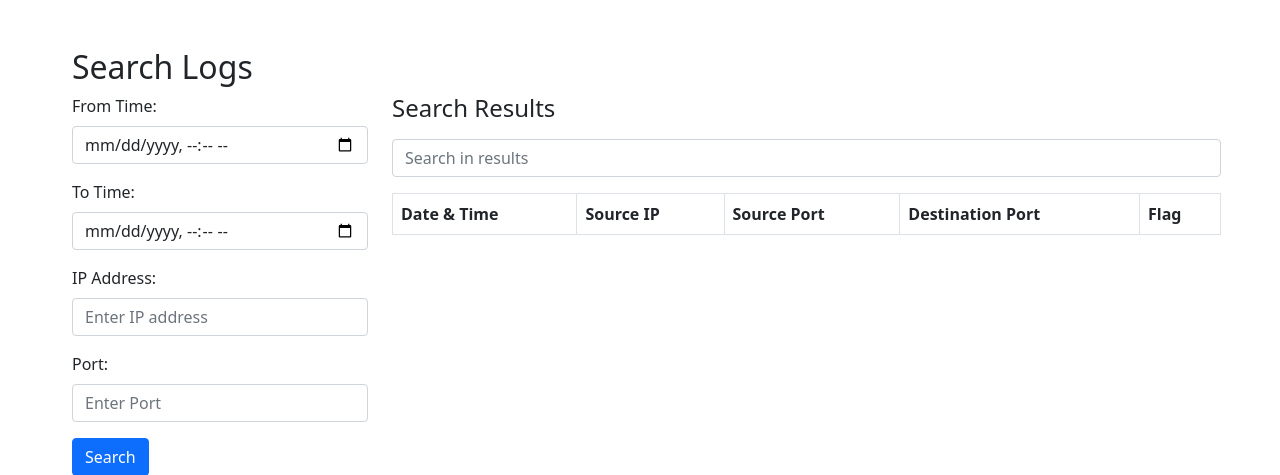
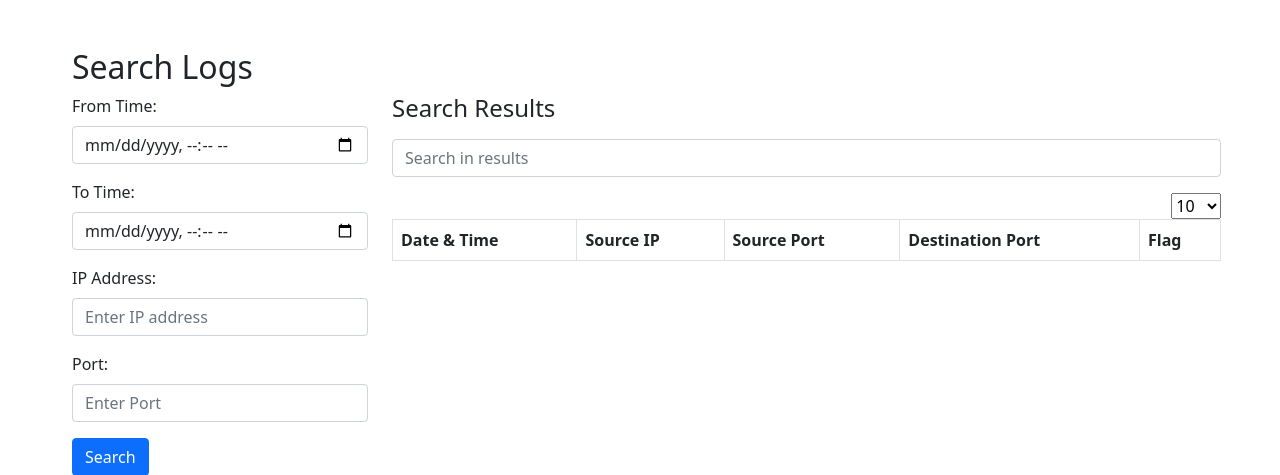
Before and after one commit to mirzaarqam/py_detect, a Flask app: template processed/templates/search.html in a window 1280 px wide; the page is wider, and only the part inside the window is pictured. Shown: the top 475 px of that part. Run offline with Flask 3, Linux system fonts and the light colour scheme; the template is opened without the code that fills it, so the values that code supplies are empty; some libraries are stand-ins or nearby versions.

Commit message:
Added paginantion and limit no of rows

```diff
--- a/processed/templates/search.html
+++ b/processed/templates/search.html
@@ -101,6 +101,12 @@
             <div class="col-md-8">
                 <h4 class="mb-3">Search Results</h4>
                 <input type="text" id="searchInput" class="form-control mb-3" placeholder="Search in results">
+                <select id="per_page" onchange="update_table_row()" style="    float: right;">
+                    <option value="10">10</option>
+                     <option value="25">25</option>
+                     <option value="100">100</option>
+                     <option value="500">500</option>
+                    </select>
                 <table class="table table-bordered">
                     <thead>
                         <tr>
@@ -143,14 +149,15 @@
 
 
  <script>
-        document.addEventListener('DOMContentLoaded', function() {
-            const rowsPerPage = 10;
+     const rowsPerPage = 10;
             let currentPage = 1;
-            const tableBody = document.getElementById('tableBody');
-            const pagination = document.getElementById('pagination');
-            const searchInput = document.getElementById('searchInput');
+            var tableBody = document.getElementById('tableBody');
+            var pagination = document.getElementById('pagination');
+            var searchInput = document.getElementById('searchInput');
             let allRows = [];
             let filteredRows = [];
+
+
 
             // Function to render table rows
             function renderTable(rows) {
@@ -236,7 +243,7 @@
                 pagination.appendChild(nextBtn);
             }
 
-            function updateTable() {
+            function updateTable(rowsPerPage=10) {
                 const start = (currentPage - 1) * rowsPerPage;
                 const end = start + rowsPerPage;
                 const currentRows = filteredRows.slice(start, end);
@@ -288,7 +295,20 @@
                     }
                 });
             });
-        });
+             function update_table_row(){
+
+             var per_page_row=document.getElementById("per_page").value;
+             console.log(per_page_row);
+             updateTable(per_page_row);
+
+
+             }
+
+
+
+
+
+
     </script>
 
 
```
Also changed, not shown: 1 other file.
